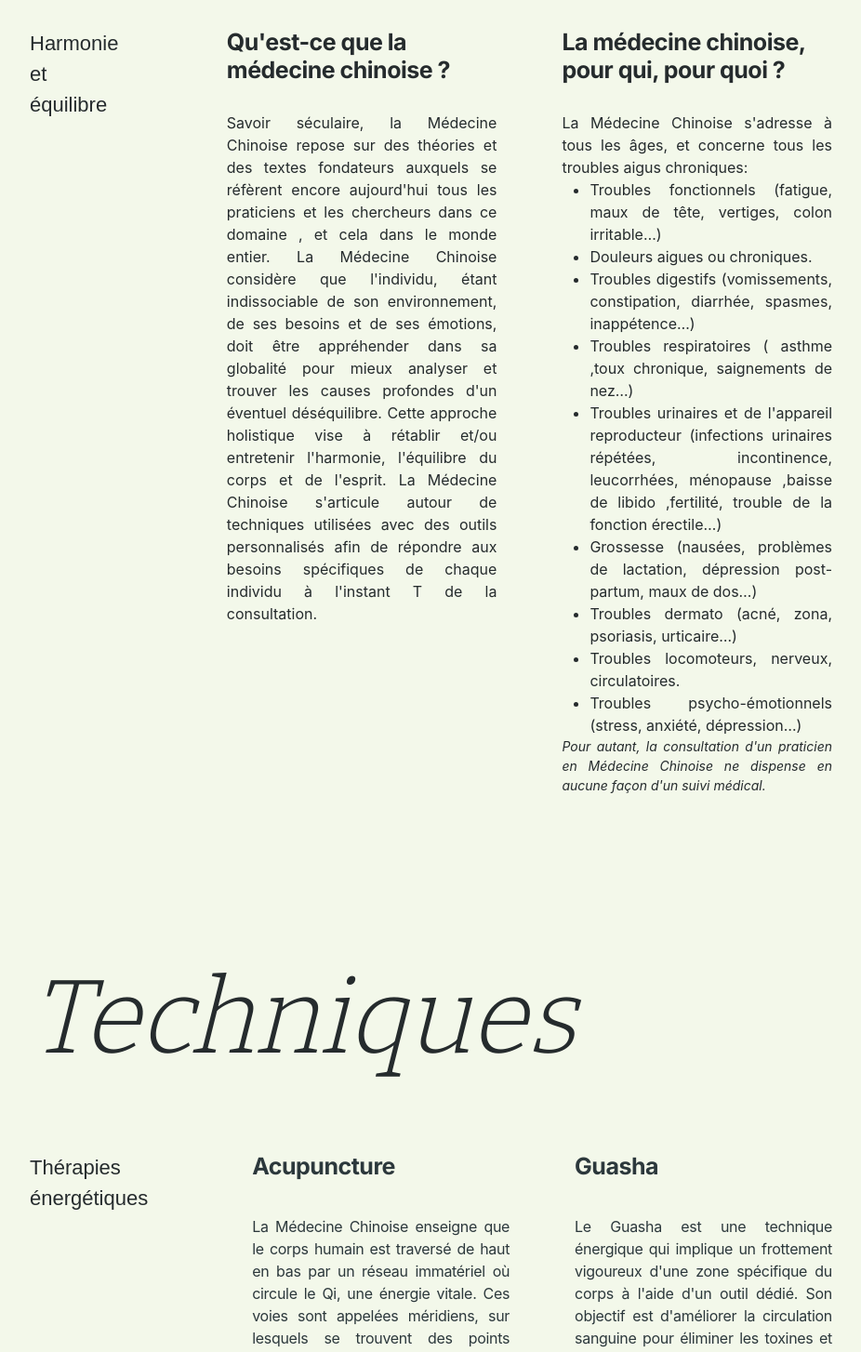
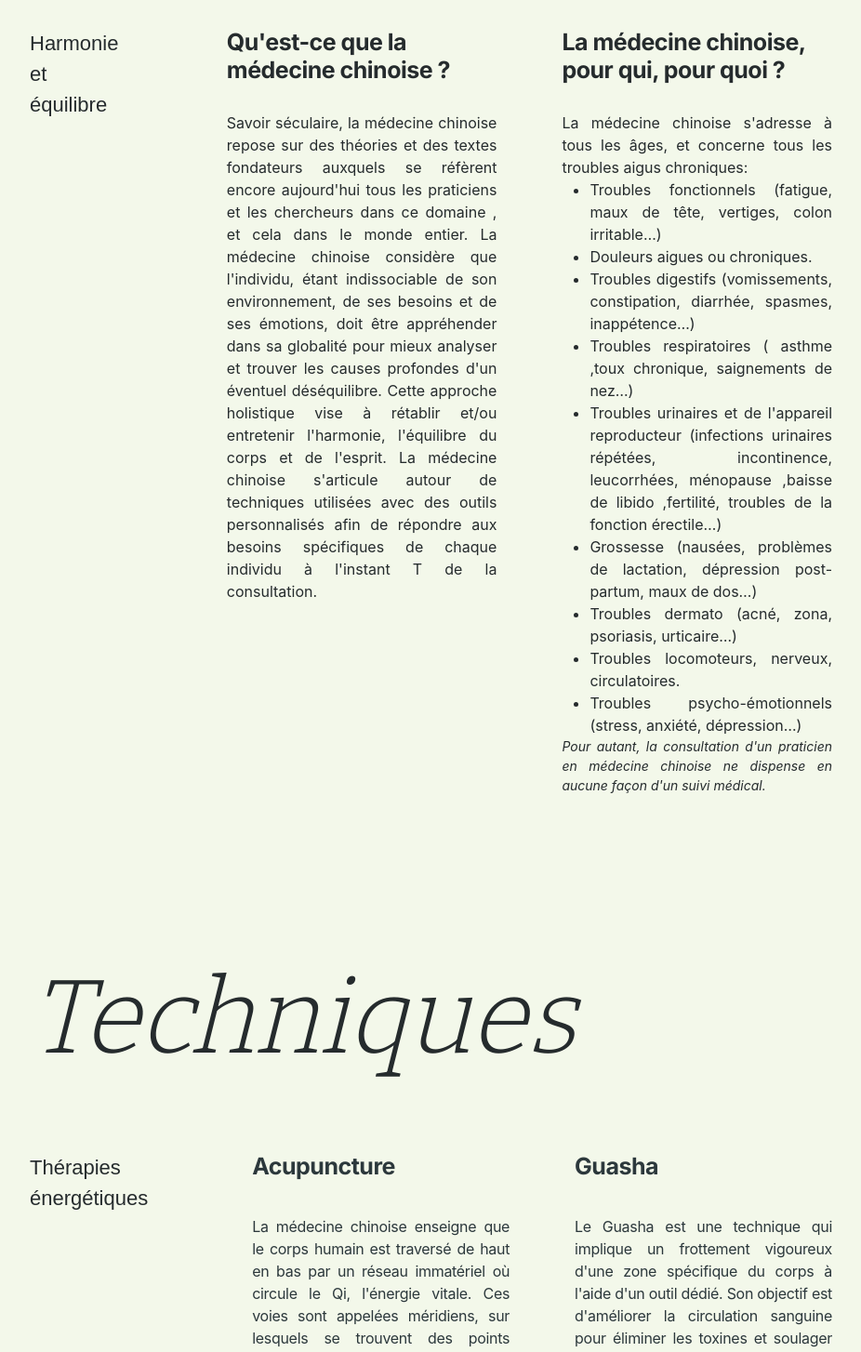
Before and after one commit to UnitIgris/acushen-gwada, a Next.js app: page / in a window 1280 px wide. Shown: the part 1120-2574 px from the top of the page at 93% size, without its empty margins (16-942 px from the left). Built offline with nearby package versions, Linux system fonts and the light colour scheme; a web font is replaced by a local one.

Commit message:
fix/w client(2)

```diff
--- a/pages/index.js
+++ b/pages/index.js
@@ -75,12 +75,12 @@ const Index = () => {
                       Qu'est-ce que la médecine chinoise ?
                     </Heading>
                     <Text>
-                      Savoir séculaire, la Médecine Chinoise repose sur des théories et des textes fondateurs auxquels se réfèrent
+                      Savoir séculaire, la médecine chinoise repose sur des théories et des textes fondateurs auxquels se réfèrent
                       encore aujourd'hui tous les praticiens et les chercheurs dans ce domaine , et cela dans le monde entier.
-                      La Médecine Chinoise considère que l'individu, étant indissociable de son environnement, de ses besoins et de
+                      La médecine chinoise considère que l'individu, étant indissociable de son environnement, de ses besoins et de
                       ses émotions, doit être appréhender dans sa globalité pour mieux analyser et trouver les causes profondes d'un éventuel déséquilibre.
                       Cette approche holistique vise à rétablir et/ou entretenir l'harmonie, l'équilibre du corps et de l'esprit.
-                      La Médecine Chinoise s'articule autour de techniques utilisées avec des outils personnalisés afin de répondre aux
+                      La médecine chinoise s'articule autour de techniques utilisées avec des outils personnalisés afin de répondre aux
                       besoins spécifiques de chaque individu à l'instant T de la consultation.
                     </Text>
                   </Box>
@@ -89,19 +89,19 @@ const Index = () => {
                       La médecine chinoise, pour qui, pour quoi ?
                     </Heading>
                     <Text>
-                        La Médecine Chinoise s'adresse à tous les âges, et concerne tous les troubles aigus chroniques:
+                        La médecine chinoise s'adresse à tous les âges, et concerne tous les troubles aigus chroniques:
                         <ul className='blocktab'>
                           <li>Troubles fonctionnels (fatigue, maux de tête, vertiges, colon irritable…)</li>
                           <li>Douleurs aigues ou chroniques.</li>
                           <li>Troubles digestifs (vomissements, constipation, diarrhée, spasmes, inappétence…)</li>
                           <li>Troubles respiratoires ( asthme ,toux chronique, saignements de nez…)</li>
-                          <li>Troubles urinaires et de l'appareil reproducteur (infections urinaires répétées, incontinence, leucorrhées, ménopause ,baisse de libido ,fertilité, trouble de la fonction érectile…)</li>
+                          <li>Troubles urinaires et de l'appareil reproducteur (infections urinaires répétées, incontinence, leucorrhées, ménopause ,baisse de libido ,fertilité, troubles de la fonction érectile…)</li>
                           <li>Grossesse (nausées, problèmes de lactation, dépression post-partum, maux de dos…)</li>
                           <li>Troubles dermato (acné, zona, psoriasis, urticaire…)</li>
                           <li>Troubles locomoteurs, nerveux, circulatoires.</li>
                           <li>Troubles psycho-émotionnels (stress, anxiété, dépression…)</li>
                         </ul>
-                        <Text sx={{ fontStyle: "italic", fontSize: "14px" }}>Pour autant, la consultation d'un praticien en Médecine Chinoise ne dispense en aucune façon d'un suivi médical.</Text>
+                        <Text sx={{ fontStyle: "italic", fontSize: "14px" }}>Pour autant, la consultation d'un praticien en médecine chinoise ne dispense en aucune façon d'un suivi médical.</Text>
                     </Text>
                   </Box>
 
@@ -122,8 +122,8 @@ const Index = () => {
                       Acupuncture
                     </Heading>
                     <Text>
-                      La Médecine Chinoise enseigne que le corps humain est traversé de haut
-                      en bas par un réseau immatériel où circule le Qi, une énergie vitale.
+                      La médecine chinoise enseigne que le corps humain est traversé de haut
+                      en bas par un réseau immatériel où circule le Qi, l'énergie vitale.
                       Ces voies sont appelées méridiens, sur lesquels se trouvent des points
                       cutanés spécifiques que le praticien stimule pour rétablir la circulation
                       énergétique dans l'organisme.
@@ -134,7 +134,7 @@ const Index = () => {
                       Guasha
                     </Heading>
                     <Text>
-                      Le Guasha est une technique énergique qui implique un frottement vigoureux
+                      Le Guasha est une technique qui implique un frottement vigoureux
                       d'une zone spécifique du corps à l'aide d'un outil dédié. Son objectif
                       est d'améliorer la circulation sanguine pour éliminer les toxines et soulager
                       les tensions musculaires.
```
